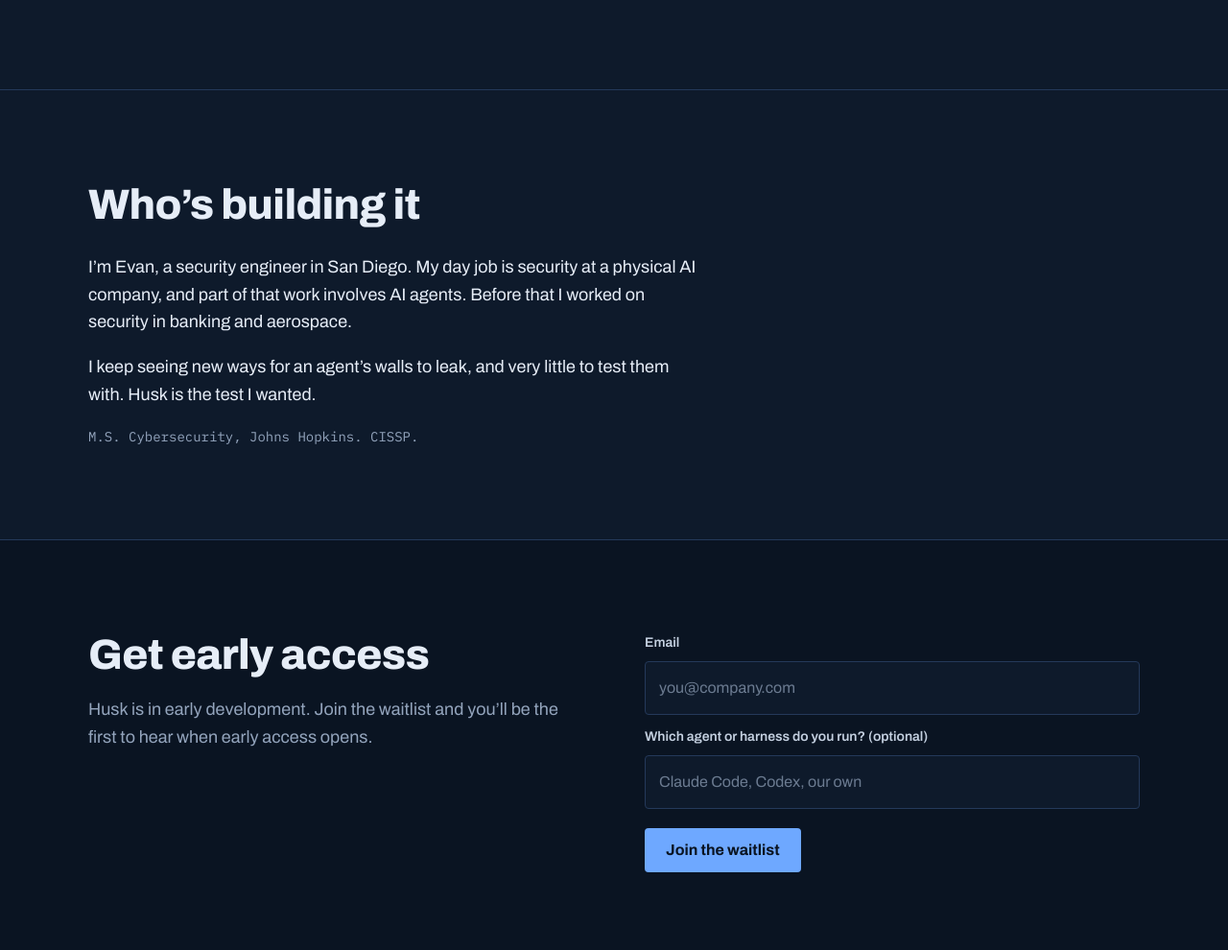
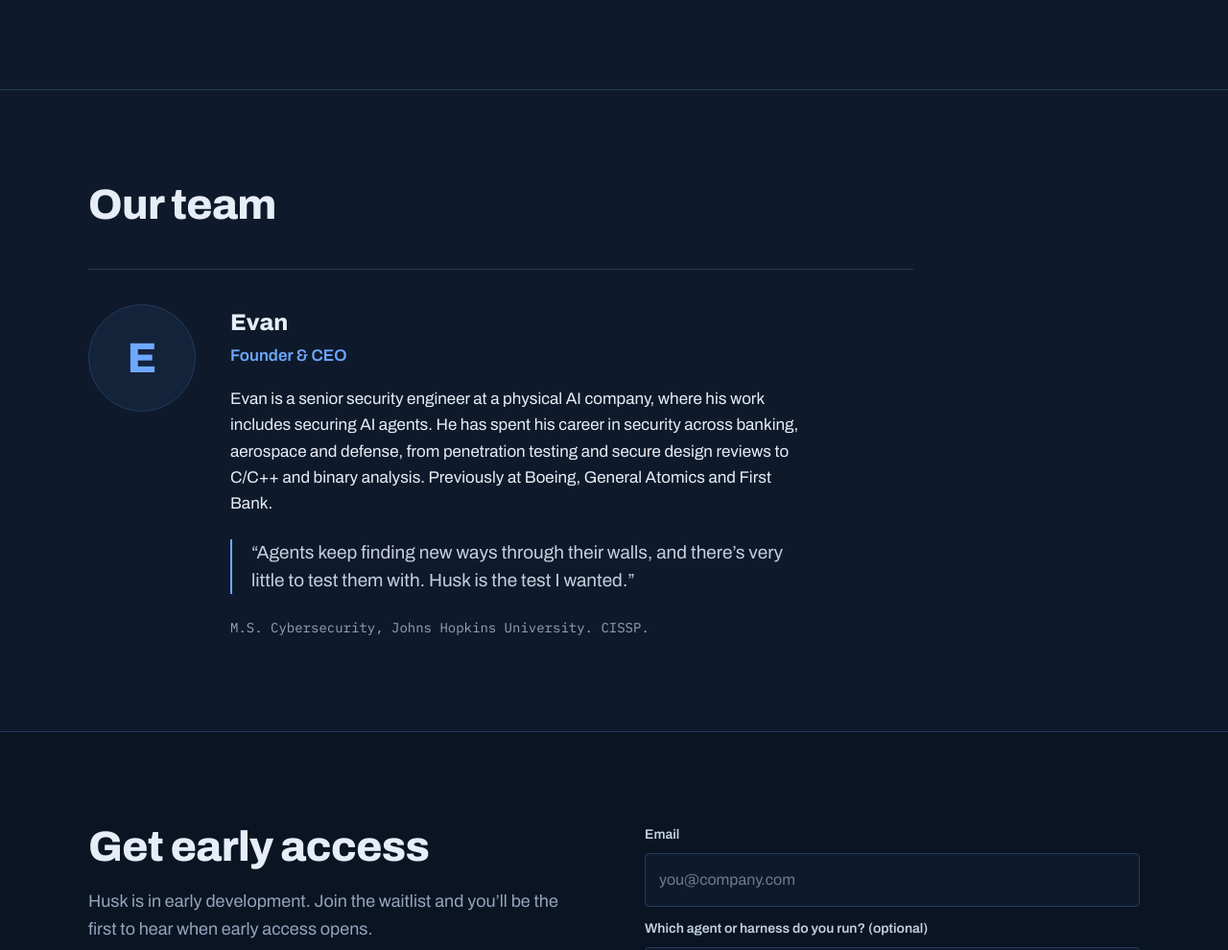
Before and after one commit to BukoTechnologies/Buko, a plain HTML site: page index.html in a window 1280 px wide. Shown: the part 4464-5454 px from the top of the page at 96% size. Drawn offline with Linux system fonts and the light colour scheme.

Commit message:
Turn the founder note into an Our team section
Show Evan as Founder & CEO with a short third-person bio, a quote and
his credentials.

Co-Authored-By: Claude Opus 5.5 <noreply@anthropic.com>
Claude-Session: https://claude.ai/code/session_01Jn8zSUbjbmuXrqwwBLsrsj

```diff
--- a/css/husk.css
+++ b/css/husk.css
@@ -653,21 +653,67 @@ a:hover { color: var(--signal-hover); }
   margin-bottom: 4px;
 }
 
-/* ---------- who's building it ---------- */
+/* ---------- our team ---------- */
 
-.about-body {
-  margin-top: 28px;
-  max-width: var(--measure);
-  font-size: 18px;
+.person {
+  display: grid;
+  grid-template-columns: 112px minmax(0, 1fr);
+  gap: 36px;
+  margin-top: 44px;
+  padding-top: 36px;
+  border-top: 1px solid var(--rule);
+  max-width: 860px;
 }
 
-.about-body .creds {
-  margin: 8px 0 0;
+.avatar {
+  width: 112px;
+  height: 112px;
+  border-radius: 50%;
+  display: grid;
+  place-items: center;
+  background: var(--panel);
+  border: 1px solid var(--rule);
+  color: var(--signal);
+  font-weight: 800;
+  font-size: 44px;
+  font-variation-settings: "wdth" 125;
+}
+
+.person h3 {
+  font-size: 24px;
+  font-weight: 800;
+}
+
+.person .role {
+  margin: 2px 0 18px;
+  color: var(--signal);
+  font-weight: 600;
+}
+
+.person-body > p { max-width: var(--measure); font-size: 17px; }
+
+.person blockquote {
+  margin: 24px 0;
+  padding-left: 20px;
+  border-left: 2px solid var(--signal);
+  max-width: 56ch;
+  font-size: 19px;
+  line-height: 1.5;
+  color: #c4d0e0;
+}
+
+.person .creds {
+  margin: 0;
   font-family: var(--mono);
   font-size: 14px;
   color: var(--muted);
 }
 
+@media (max-width: 560px) {
+  .person { grid-template-columns: minmax(0, 1fr); gap: 20px; }
+  .avatar { width: 72px; height: 72px; font-size: 30px; }
+}
+
 @media (max-width: 760px) {
   .promises { grid-template-columns: minmax(0, 1fr); }
 }
--- a/index.html
+++ b/index.html
@@ -204,22 +204,28 @@
       </div>
     </section>
 
-    <section class="section about" id="about">
+    <section class="section about" id="team">
       <div class="page">
-        <h2>Who&rsquo;s building it</h2>
-        <div class="about-body">
-          <p>
-            I&rsquo;m Evan, a security engineer in San Diego. My day job is security
-            at a physical AI company, and part of that work involves AI agents.
-            Before that I worked on security in
-            banking and aerospace.
-          </p>
-          <p>
-            I keep seeing new ways for an agent&rsquo;s walls to leak, and very
-            little to test them with. Husk is the test I wanted.
-          </p>
-          <p class="creds">M.S. Cybersecurity, Johns Hopkins. CISSP.</p>
-        </div>
+        <h2>Our team</h2>
+        <article class="person">
+          <div class="avatar" aria-hidden="true">E</div>
+          <div class="person-body">
+            <h3>Evan</h3>
+            <p class="role">Founder &amp; CEO</p>
+            <p>
+              Evan is a senior security engineer at a physical AI company, where
+              his work includes securing AI agents. He has spent his career in
+              security across banking, aerospace and defense, from penetration
+              testing and secure design reviews to C/C++ and binary analysis.
+              Previously at Boeing, General Atomics and First Bank.
+            </p>
+            <blockquote>
+              &ldquo;Agents keep finding new ways through their walls, and there&rsquo;s
+              very little to test them with. Husk is the test I wanted.&rdquo;
+            </blockquote>
+            <p class="creds">M.S. Cybersecurity, Johns Hopkins University. CISSP.</p>
+          </div>
+        </article>
       </div>
     </section>
 
```
